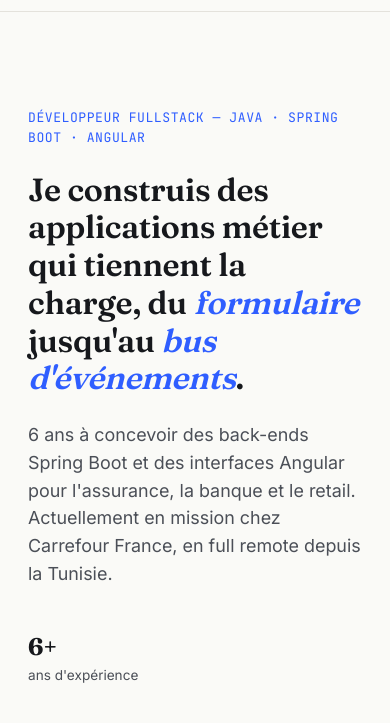
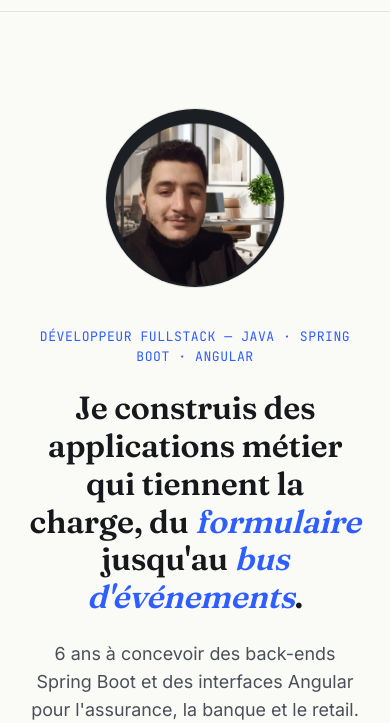
Before and after one commit to eskandergharbi/portfolio, a website: page index.html in a window 390 px wide. Shown: the part 57-780 px from the top of the page. Drawn offline with Linux system fonts and the light colour scheme.

Commit message:
third commit

```diff
--- a/index.html
+++ b/index.html
@@ -90,6 +90,19 @@ a { color: inherit; text-decoration: none; }
    HERO
    ============================================ */
 .hero { padding: 96px 28px 72px; max-width: 880px; }
+.hero-inner { display: flex; align-items: center; gap: 56px; }
+.hero-text { flex: 1; min-width: 0; }
+.hero-photo { flex-shrink: 0; }
+.hero-photo img {
+  width: 180px; height: 180px; border-radius: 50%;
+  object-fit: cover; object-position: 3% center;
+  border: 1px solid var(--line);
+}
+@media (max-width: 720px) {
+  .hero-inner { flex-direction: column-reverse; gap: 32px; text-align: center; }
+  .hero-meta { justify-content: center; }
+  .hero-actions { justify-content: center; }
+}
 .eyebrow {
   font-family: var(--font-mono);
   font-size: 0.82rem;
@@ -429,6 +442,8 @@ a { color: inherit; text-decoration: none; }
 
   <!-- HERO -->
   <section class="hero wrap">
+    <div class="hero-inner">
+      <div class="hero-text">
         <p class="eyebrow">Développeur Fullstack — Java · Spring Boot · Angular</p>
         <h1>Je construis des applications métier qui tiennent la charge, du <em>formulaire</em> jusqu'au <em>bus d'événements</em>.</h1>
         <p class="lede">6 ans à concevoir des back-ends Spring Boot et des interfaces Angular pour l'assurance, la banque et le retail. Actuellement en mission chez Carrefour France, en full remote depuis la Tunisie.</p>
@@ -442,6 +457,11 @@ a { color: inherit; text-decoration: none; }
         <div class="hero-actions">
           <a href="#projets" class="btn btn-primary">Voir les projets</a>
           <a href="mailto:gharbieskander6@gmail.com" class="btn btn-ghost">Me contacter</a>
+        </div>
+      </div>
+      <div class="hero-photo">
+        <img src="eskander-photo.png" alt="Eskander Gharbi" width="180" height="180">
+      </div>
     </div>
   </section>
 
```
Also changed, not shown: eskander-photo.png (added). Lines whose indentation alone changed are shown as unchanged.
